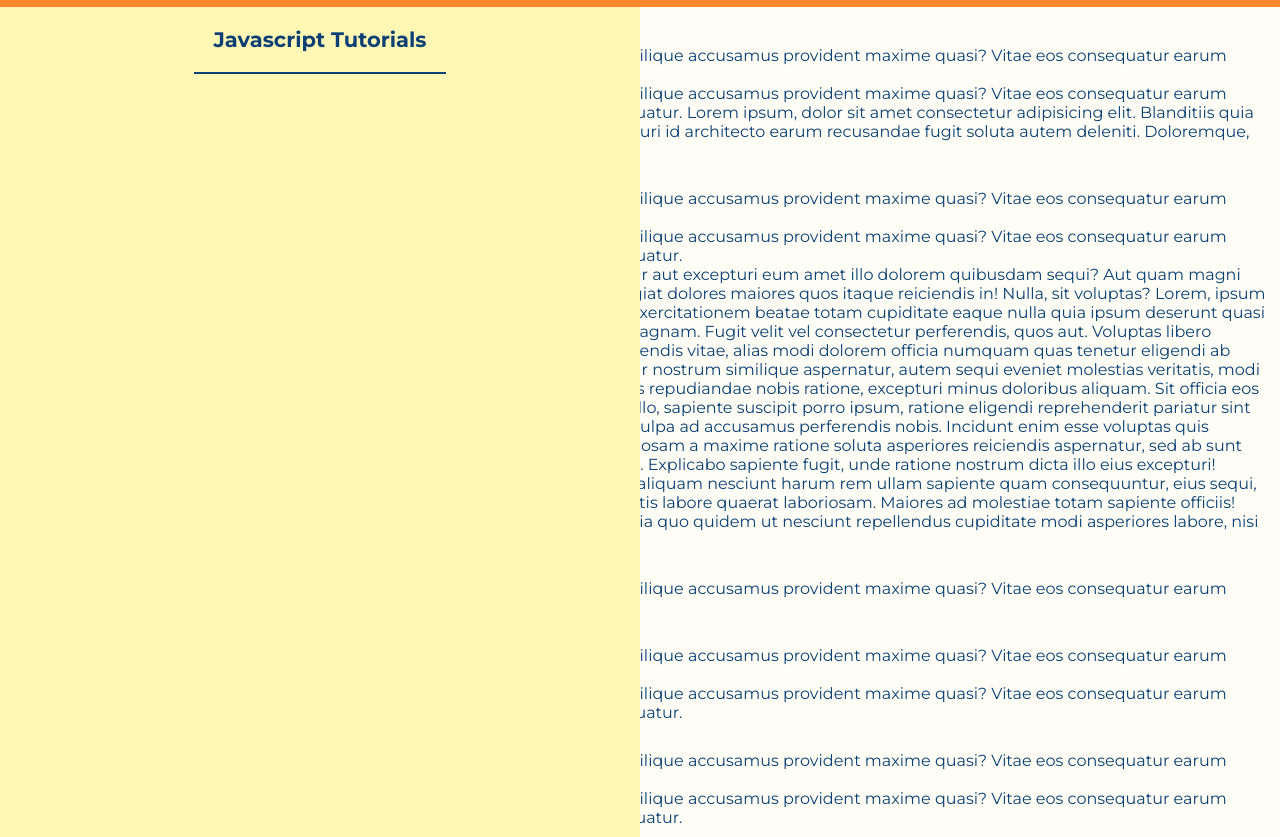
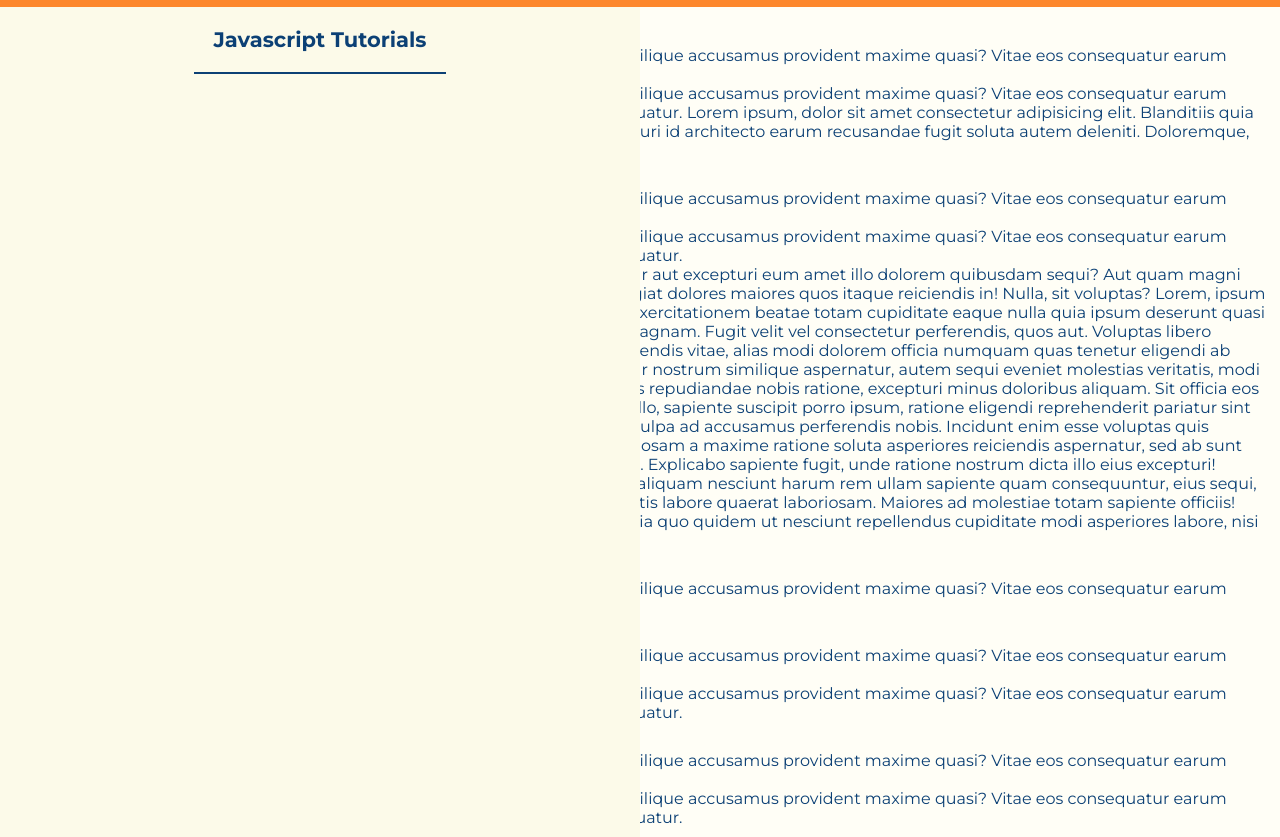
Before and after one commit to UmiKami/Documentation-Page-Proj_4, a plain HTML site: page index.html in a window 1280 px wide. Shown: the part 50-887 px from the top of the page. Drawn offline with Linux system fonts and the light colour scheme.

Commit message:
Changed nav color

```diff
--- a/SASS/_variables.scss
+++ b/SASS/_variables.scss
@@ -2,7 +2,7 @@
     // Light theme
     --primary-color-light: #FFFEF6;
     --secondary-color-light: #0C4075;
-    --navbar-color-light: #FFF7B3;
+    --navbar-color-light: #FCFAE9;
     --head-color-light: #FD872C;
 
     // Dark theme
```
Also changed, not shown: CSS/main.css.
